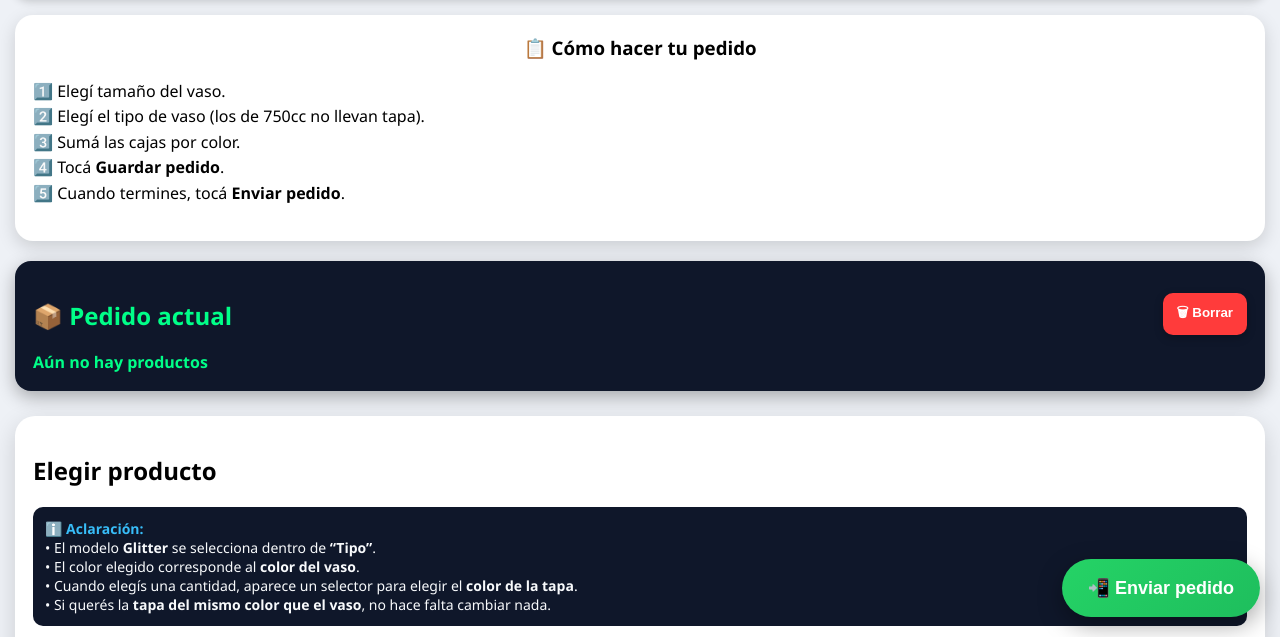
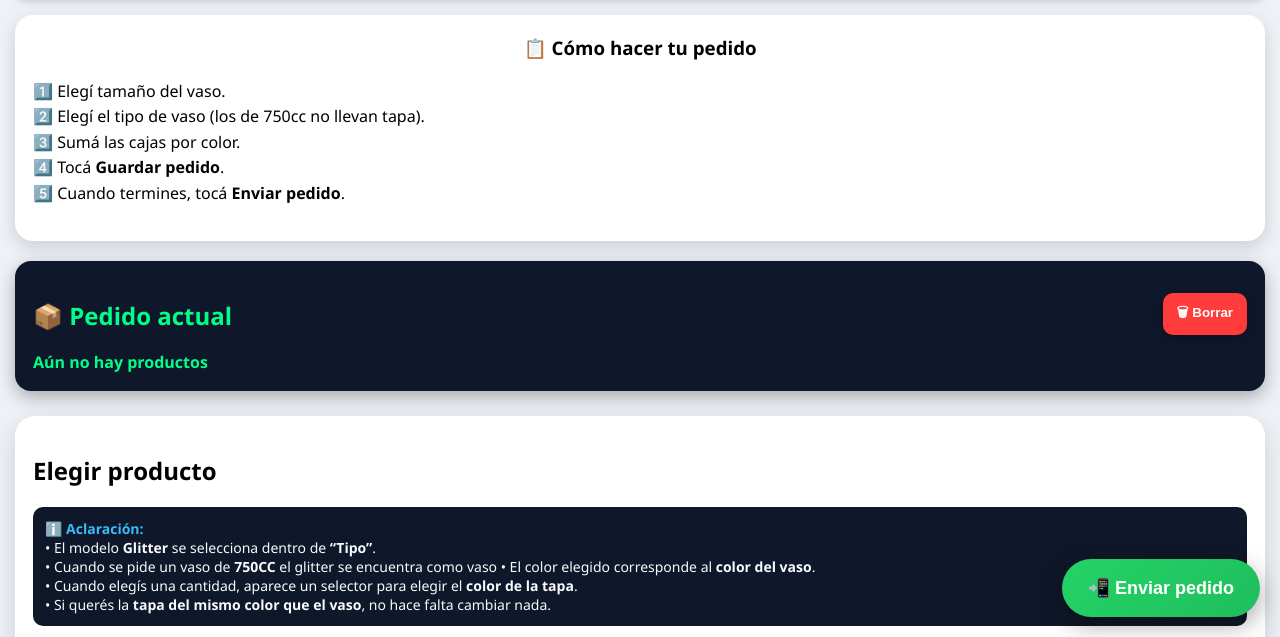
Before and after one commit to CMplast/VasosPlasticos, a plain HTML site: page index.html in a window 1280 px wide. Shown: the part 163-800 px from the top of the page. Drawn offline with Linux system fonts and the light colour scheme.

Commit message:
Update index.html

```diff
--- a/index.html
+++ b/index.html
@@ -48,6 +48,7 @@ color:#f8fafc;
 ">
 <strong style="color:#38bdf8;">ℹ️ Aclaración:</strong><br>
 • El modelo <strong>Glitter</strong> se selecciona dentro de <strong>“Tipo”</strong>.<br>
+• Cuando se pide un vaso de <strong>750CC</strong> el glitter se encuentra como vaso
 • El color elegido corresponde al <strong>color del vaso</strong>.<br>
 • Cuando elegís una cantidad, aparece un selector para elegir el <strong>color de la tapa</strong>.<br>
 • Si querés la <strong>tapa del mismo color que el vaso</strong>, no hace falta cambiar nada.
```
